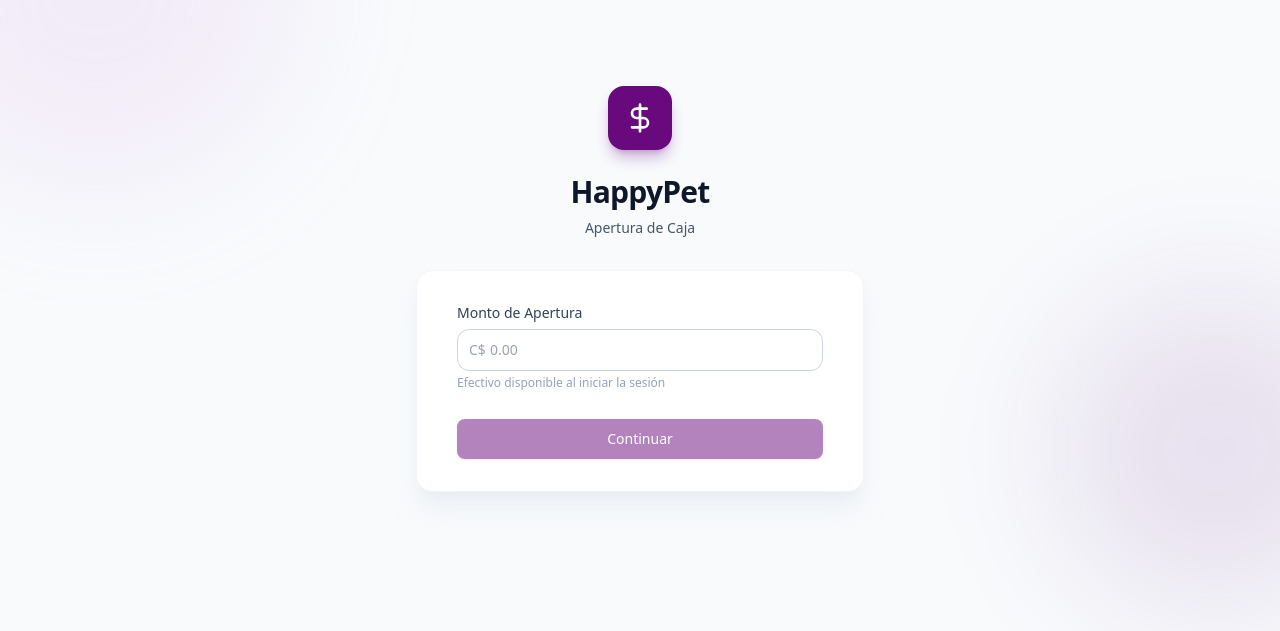
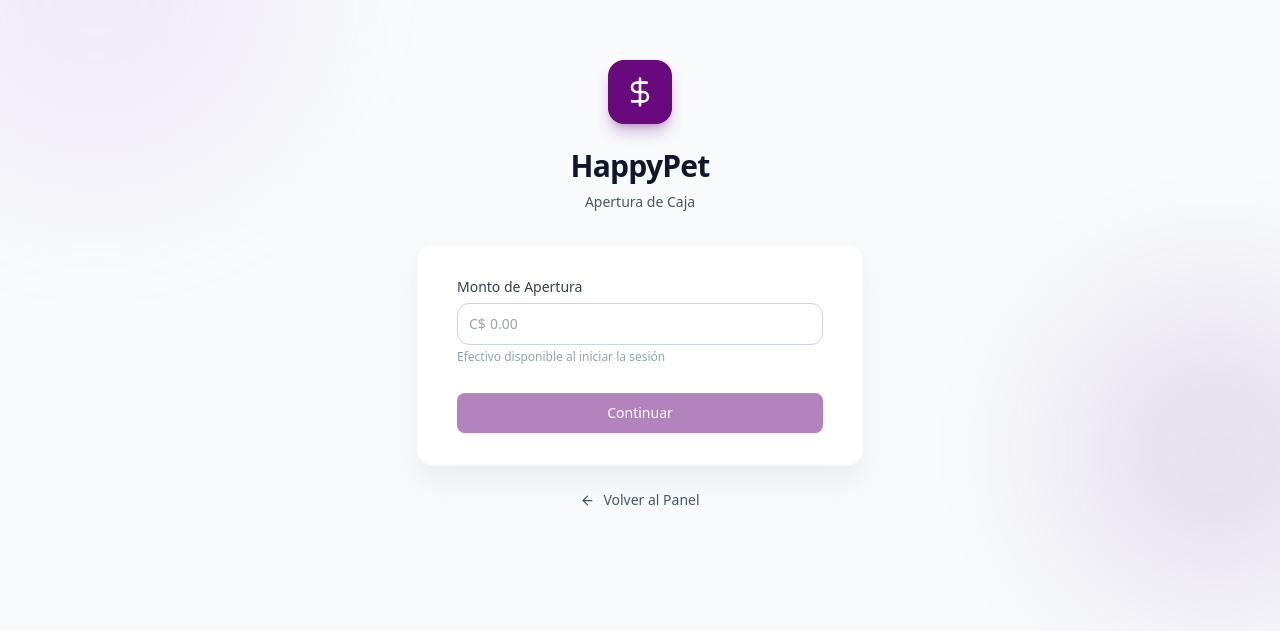
Before and after one commit to Antoduarte/happypet-inventory, a React (Vite) app in the folder frontend/: page /cash/open in a window 1280 px wide. Shown: the part 111-742 px from the top of the page. Built offline with nearby package versions, Linux system fonts and the light colour scheme.

Commit message:
feat: add back to dashboard button on cash session pages
- OpenSessionPage and ResumeSessionPage now include a ghost
  'Volver al Panel' button that navigates to the dashboard

```diff
--- a/frontend/src/pages/CashSession/OpenSessionPage.tsx
+++ b/frontend/src/pages/CashSession/OpenSessionPage.tsx
@@ -1,6 +1,6 @@
 import React, { useMemo, useState } from 'react';
 import { useNavigate } from 'react-router-dom';
-import { DollarSign } from 'lucide-react';
+import { ArrowLeft, DollarSign } from 'lucide-react';
 import { Button } from '../../components/ui/Button';
 import { useOpenSession } from '../../hooks/cash';
 import { useAuth } from '../../hooks/useAuth';
@@ -103,6 +103,18 @@
                         </div>
                     </form>
                 </div>
+
+                <div className="mt-4 flex justify-center">
+                    <Button
+                        type="button"
+                        variant="ghost"
+                        onClick={() => navigate('/')}
+                        className="gap-2"
+                    >
+                        <ArrowLeft size={15} />
+                        Volver al Panel
+                    </Button>
+                </div>
             </div>
         </div>
     );
--- a/frontend/src/pages/CashSession/ResumeSessionPage.tsx
+++ b/frontend/src/pages/CashSession/ResumeSessionPage.tsx
@@ -1,6 +1,6 @@
 import React, { useEffect } from 'react';
 import { useParams, useNavigate } from 'react-router-dom';
-import { PlayCircle } from 'lucide-react';
+import { ArrowLeft, PlayCircle } from 'lucide-react';
 import { Button } from '../../components/ui/Button';
 import { Card } from '../../components/ui/Card';
 import { useSessionDetail, useResumeSession } from '../../hooks/cash';
@@ -162,6 +162,16 @@
                         <PlayCircle size={20} />
                         Reanudar Sesión
                     </Button>
+
+                    <Button
+                        type="button"
+                        variant="ghost"
+                        className="w-full justify-center gap-2"
+                        onClick={() => navigate('/')}
+                    >
+                        <ArrowLeft size={15} />
+                        Volver al Panel
+                    </Button>
                 </div>
             </div>
         </div>
```
